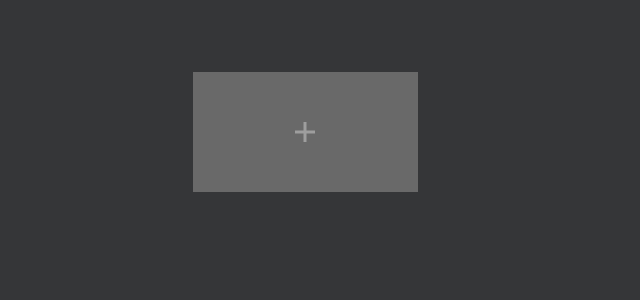
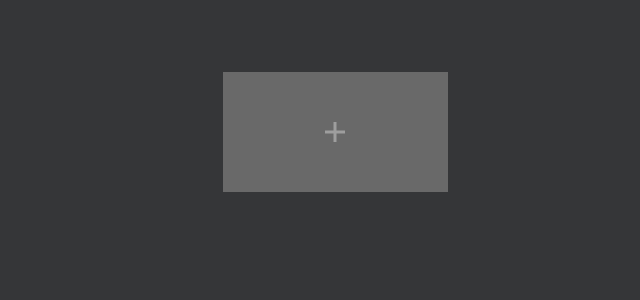
Before and after one commit to vatosarmat/vue_timers, a Vue app: page / in a window 1280 px wide. Shown: the top 300 px of the page, without its empty margins (305-945 px from the left). Built offline with nearby package versions, Linux system fonts and the light colour scheme.

Commit message:
Fix grid when few elements

```diff
--- a/src/App.vue
+++ b/src/App.vue
@@ -1,5 +1,11 @@
 <template>
-  <ul :class="$style.root">
+  <ul
+    :class="{
+      [$style.root]: true,
+      [$style['one-column']]: ids.length === 0,
+      [$style['two-columns']]: ids.length === 1,
+    }"
+  >
     <Timer tag="li" v-for="id in ids" :key="id" />
     <div className="component-card">
       <IconButton @click="onNewTimerClick"><Plus /></IconButton>
@@ -34,9 +40,19 @@ const onNewTimerClick = () => {
   grid-template-columns: auto;
 }
 
+.root.one-column {
+}
+
+.root.two-columns {
+}
+
 @media (width >= 768px) {
   .root {
     grid-template-columns: repeat(2, auto);
+  }
+
+  .root.one-column {
+    grid-template-columns: auto;
   }
 }
 
@@ -44,5 +60,13 @@ const onNewTimerClick = () => {
   .root {
     grid-template-columns: repeat(3, auto);
   }
+
+  .root.two-columns {
+    grid-template-columns: repeat(2, auto);
+  }
+
+  .root.one-column {
+    grid-template-columns: auto;
+  }
 }
 </style>
--- a/src/style.scss
+++ b/src/style.scss
@@ -25,8 +25,6 @@ button {
 li,
 ul {
   list-style-type: none;
+  margin: 0;
+  padding: 0;
 }
-
-ul {
-  margin: 0;
-}
```
